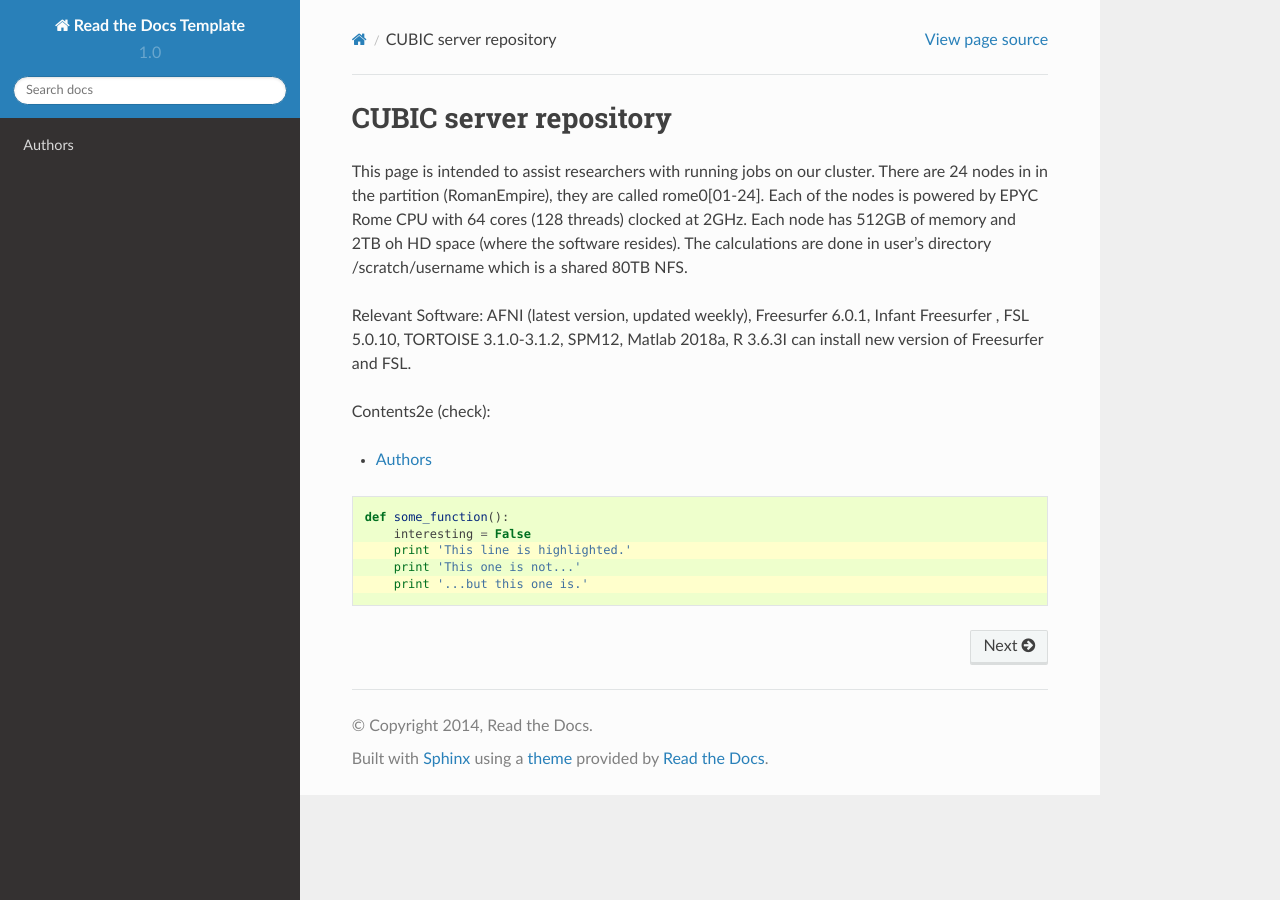
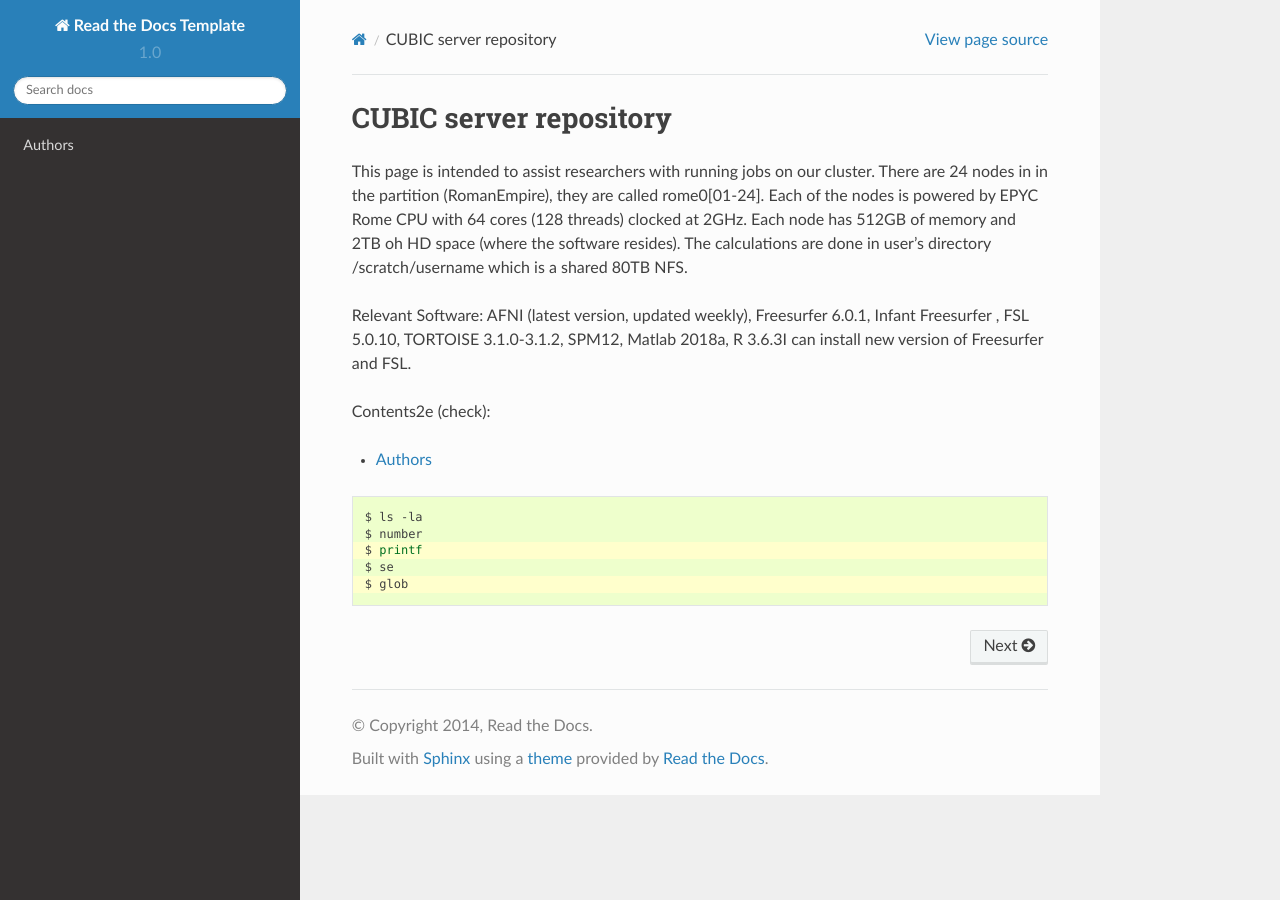
Before and after one commit to jankiemm/setup, a Sphinx documentation site: the page built from docs/index.rst, in a window 1280 px wide. Built offline with Sphinx 7.4.7 and the Read the Docs theme 2.0.0, drawn with Linux system fonts in a browser that asks for light colours.

Commit message:
Update index.rst

```diff
--- a/docs/index.rst
+++ b/docs/index.rst
@@ -19,11 +19,11 @@ Contents2e (check):
    authors.rst
 
 
-.. code-block:: python
+.. code-block:: bash
    :emphasize-lines: 3,5
 
-   def some_function():
-       interesting = False
-       print 'This line is highlighted.'
-       print 'This one is not...'
-       print '...but this one is.'
+   $ ls -la
+   $ number
+   $ printf
+   $ se
+   $ glob
```
